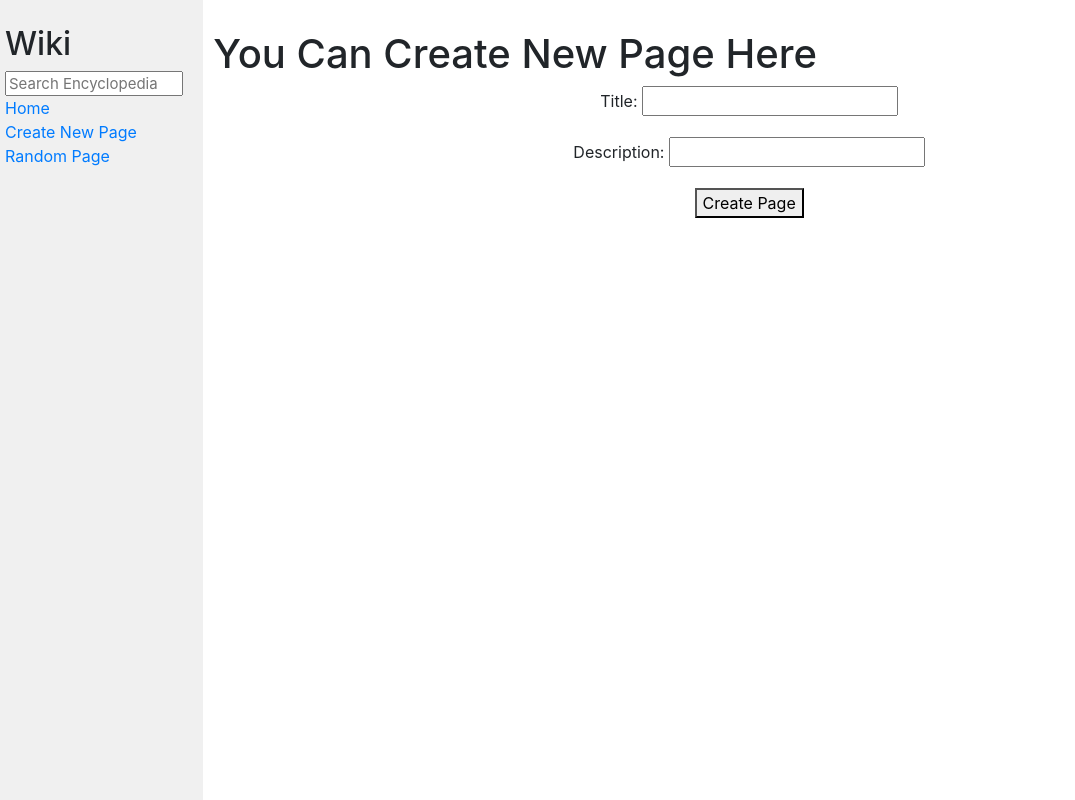
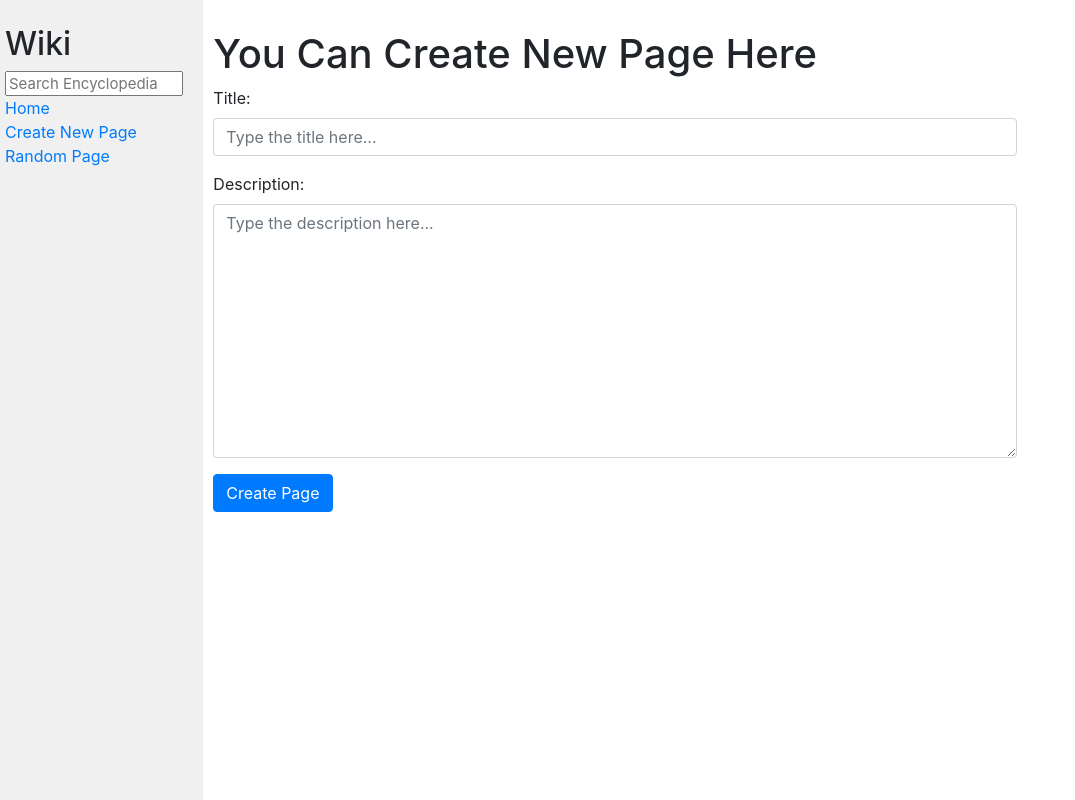
Before and after one commit to nadiaharb/wiki1, a Django app: page /wiki/create/ in a window 1280 px wide. Shown: the whole page, without its empty margins (0-1075 px from the left). Run offline with Django 3.2, Linux system fonts and the light colour scheme; some libraries are stand-ins or nearby versions.

Commit message:
Final Version

```diff
--- a/encyclopedia/forms.py
+++ b/encyclopedia/forms.py
@@ -9,6 +9,12 @@ class CreateNewPage(ModelForm):
     class Meta:
         model = Items
         fields='__all__'
+
+
+        widgets= {
+            'title':forms.TextInput(attrs={'class':"form-control", 'placeholder':'Type the title here...'}),
+            'description': forms.Textarea(attrs={'class':"form-control", 'placeholder':'Type the description here...'})
+        }
 
 
 
--- a/encyclopedia/templates/encyclopedia/edit.html
+++ b/encyclopedia/templates/encyclopedia/edit.html
@@ -6,10 +6,11 @@
 
 {% block body %}
 <h1>You can edit description here</h1>
-    <form method="POST" action="">
+    <h2>{{ title }}</h2>
+    <form method="POST" action="" style="width: 75%" >
     {% csrf_token %}
       {{ form.as_p }}
-    <input type="submit"   name="Submit" value="Edit">
+    <input type="submit"  class="btn btn-primary" name="Submit" value="Edit">
     </form>
 
 {% endblock %}
--- a/encyclopedia/templates/encyclopedia/new.html
+++ b/encyclopedia/templates/encyclopedia/new.html
@@ -3,16 +3,17 @@
 {% block title %}
    New Page
 {% endblock %}
+
 {% if edit %}
 {% endif %}
 
 {% block body %}
 <h1>You Can Create New Page Here</h1>
-    <div style="text-align: center">
-    <form method="post" action="{% url 'create' %}" name="q" >
+    <div>
+    <form method="post" action="{% url 'create' %}" name="q" style="width: 75%" >
     {% csrf_token %}
       {{ form.as_p }}
-    <button type="submit" name="save">Create Page</button>
+    <button type="submit" class="btn btn-primary" name="save">Create Page</button>
     </form>
     </div>
 {% endblock %}
--- a/encyclopedia/templates/encyclopedia/notfound.html
+++ b/encyclopedia/templates/encyclopedia/notfound.html
@@ -6,6 +6,7 @@
 
 
 {% block body %}
-<h1>Ooops! The page not found...</h1>
+<h1 style="text-align: center">Ooops! The page not found...</h1>
+    <h2 style="text-align: center">You can create new page <a href="{%  url 'create'%}">here</a></h2>
 
 {% endblock %}
--- a/encyclopedia/templates/encyclopedia/search.html
+++ b/encyclopedia/templates/encyclopedia/search.html
@@ -3,9 +3,10 @@
 {% block title %}
     Search
 {% endblock %}
+
 {% block body %}
 
-
+<h1>{{ massage }}</h1>
 
 
     <h1>You searched for {{ q }}</h1>
--- a/encyclopedia/views.py
+++ b/encyclopedia/views.py
@@ -1,8 +1,10 @@
 import secrets
+
+import markdown2
 from django.views.generic import UpdateView
 from django.shortcuts import render, redirect
 from django.http import HttpResponse, HttpResponseRedirect
-import markdown2
+from markdown2 import Markdown
 from django.urls import reverse
 
 from . import util, forms
@@ -20,6 +22,7 @@ def index(request):
 
 def entry(request, title):
     page=util.get_entry(title)
+
     if page:
         display=markdown2.markdown(page)
         return render(request, 'encyclopedia/entry.html',{
@@ -37,6 +40,12 @@ def search(request):
        q=request.POST['q']
        allitems = Items.objects.filter(title__exact=q)
        myitems = Items.objects.filter(title__contains=q)
+       if len(q)<1:
+           return render(request, "encyclopedia/index.html", {
+               "entries": util.list_entries(),
+
+           })
+
        if allitems is not None:
 
            for i in util.list_entries():
@@ -63,7 +72,9 @@ def search(request):
 
 
     else:
+       massage=("Search smth")
        return render(request, 'encyclopedia/search.html', {
+           'massage':massage
         })
 
 def create(request):
@@ -73,6 +84,7 @@ def create(request):
 
             title = form.cleaned_data['title']
             content = form.cleaned_data['description']
+
 
 
             if title not in util.list_entries():
@@ -94,15 +106,26 @@ def create(request):
 def edit(request,title):
     item=Items.objects.get(title=title)
     form=CreateNewPage(instance=item)
+    form.fields['title'].widget=forms.HiddenInput()
     if request.method=='POST':
         form=CreateNewPage(request.POST, instance=item)
 
+
         if form.is_valid():
             form.save()
-            return redirect('/')
+            title = form.cleaned_data['title']
+            content = form.cleaned_data['description']
+            util.save_entry(title, content)
+            page = util.get_entry(title)
+            display = markdown2.markdown(page)
+            return render(request, 'encyclopedia/entry.html', {
+                'title': title,
+                'display': display,
+            })
 
     return render(request, 'encyclopedia/edit.html', {
-           'form':form
+           'form':form,
+           'title':title
         })
 
 def random(request):
--- a/wiki/settings.py
+++ b/wiki/settings.py
@@ -31,6 +31,7 @@ ALLOWED_HOSTS = []
 # Application definition
 
 INSTALLED_APPS = [
+    'markdown2',
     'encyclopedia',
     'django.contrib.admin',
     'django.contrib.auth',
```
Also changed, not shown: entries/1111.md (deleted, +0 -1 lines), entries/CDD.md (deleted, +0 -1 lines), entries/HTML.md (+1 -10 lines), entries/JAVA.md (added, +3 -0 lines), db.sqlite3.
